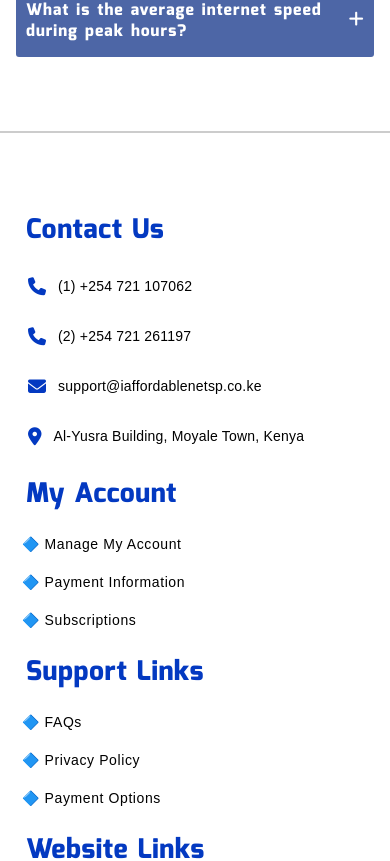
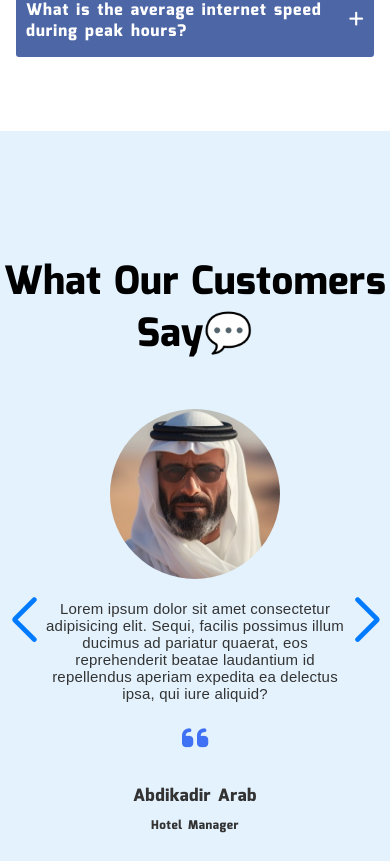
Before and after one commit to Abdirino/I-Affordable-Internet-Provider, a React (Create React App) app: page /about in a window 390 px wide. Shown: the part 3790-4651 px from the top of the page. Built offline with nearby package versions, Linux system fonts and the light colour scheme.

Commit message:
Testimonial section Done✅

```diff
--- a/src/Components/Testimonial/Testimonial.css
+++ b/src/Components/Testimonial/Testimonial.css
@@ -13,8 +13,8 @@
   background-color: #e3f2fd;
   padding-top: 2rem;
 }
-.test-container h1{
-    font-size: 39px;
+.test-container h1 {
+  font-size: 39px;
 }
 .testimonial {
   position: relative;
@@ -33,7 +33,7 @@
   align-items: center;
   justify-content: center;
   flex-direction: column;
-  row-gap: 30px;
+  row-gap: 21px;
 }
 .slide p {
   padding: 0 160px;
@@ -52,8 +52,8 @@
   align-items: center;
 }
 .details .name {
-  font-size: 15px;
-  /* padding: 10px 0; */
+  font-size: 17px;
+  padding: 10px 0;
   font-weight: 600;
   color: #333;
 }
@@ -63,7 +63,12 @@
   color: #333;
 }
 
-
-.swiper-horizontal > .swiper-pagination-bullets .swiper-pagination-bullet, .swiper-pagination-horizontal.swiper-pagination-bullets .swiper-pagination-bullet{
-    margin: 20px;
+@media (max-width: 550px) {
+  .slide p {
+    padding: 0 40px;
+  }
+  .swiper-button-prev,
+  .swiper-button-next{
+    display: none;
+  }
 }
--- a/src/Components/Testimonial/Testimonial.jsx
+++ b/src/Components/Testimonial/Testimonial.jsx
@@ -1,6 +1,8 @@
 import React from "react";
 import "./Testimonial.css";
 import Face1 from "../../Images/Face 1.jpg";
+import Face2 from "../../Images/Face 2.jpg";
+import Face3 from "../../Images/Face 3.jpeg";
 import { Swiper, SwiperSlide } from "swiper/react";
 import "swiper/css";
 import 'swiper/css/pagination';
@@ -10,16 +12,18 @@ import { Pagination, Navigation } from 'swiper/modules';
 const Testimonial = () => {
   return (
     <div className="test-container">
-        <h1>What Our Customers Say 💬</h1>
+        <h1>What Our Customers Say💬</h1>
       <div className="testimonial">
         <div className="test-content">
           <Swiper
             slidesPerView={1}
             spaceBetween={30}
             loop={true}
-            pagination={{
-              clickable: true,
-            }}
+            grabCursor={true}
+            autoplay={true}
+            // pagination={{
+            //   clickable: true,
+            // }}
             navigation={true}
             modules={[Pagination, Navigation]}
             className="mySwiper"
@@ -39,7 +43,7 @@ const Testimonial = () => {
               </div>
             </SwiperSlide>
             <SwiperSlide className="slide">
-              <img src={Face1} alt="" className="image" />
+              <img src={Face2} alt="" className="image" />
               <p>
                 Lorem ipsum dolor sit amet consectetur adipisicing elit. Sequi,
                 facilis possimus illum ducimus ad pariatur quaerat, eos
@@ -48,12 +52,12 @@ const Testimonial = () => {
               </p>
               <i class="fa-solid fa-quote-left quote"></i>
               <div className="details">
-                <span className="name">Abdikadir Arab</span>
-                <span className="job">Hotel Manager</span>
+                <span className="name">Mohammed Abdullah</span>
+                <span className="job">Retail Manager</span>
               </div>
             </SwiperSlide>
             <SwiperSlide className="slide">
-              <img src={Face1} alt="" className="image" />
+              <img src={Face3} alt="" className="image" />
               <p>
                 Lorem ipsum dolor sit amet consectetur adipisicing elit. Sequi,
                 facilis possimus illum ducimus ad pariatur quaerat, eos
@@ -62,8 +66,8 @@ const Testimonial = () => {
               </p>
               <i class="fa-solid fa-quote-left quote"></i>
               <div className="details">
-                <span className="name">Abdikadir Arab</span>
-                <span className="job">Hotel Manager</span>
+                <span className="name">John Doe</span>
+                <span className="job">Web Developer</span>
               </div>
             </SwiperSlide>
           </Swiper>
--- a/src/Pages/About/About.jsx
+++ b/src/Pages/About/About.jsx
@@ -9,6 +9,7 @@ import Background from "../../Components/Background/Background";
 import Reveal from "../../Components/Reveal/Reveal";
 import { Partytown } from "@builder.io/partytown/react";
 import Quizzes from "../../Components/Quizzes/Quizzes";
+import Testimonial from "../../Components/Testimonial/Testimonial";
 
 const About = () => {
   return (
@@ -129,6 +130,7 @@ const About = () => {
         </video>
       </div> */}
       <Quizzes />
+      <Testimonial />
       <Footer />
     </>
   );
```
Also changed, not shown: src/Images/Face 2.jpg (renamed from src/Images/Face-1.jpg), src/Images/Face 3.jpeg (added).
